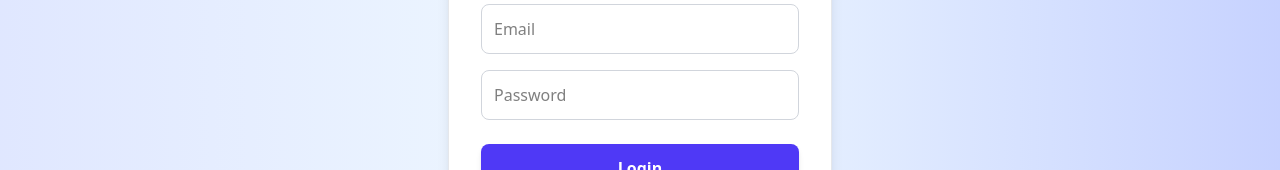
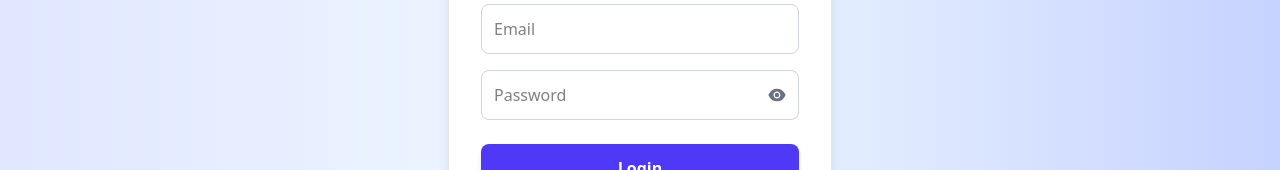
Before and after one commit to manishkumar832/Nodeproject-Frontend, a React (Vite) app: page /login in a window 1280 px wide. Shown: the part 314-484 px from the top of the page. Built offline with nearby package versions, Linux system fonts and the light colour scheme.

Commit message:
validators update

```diff
--- a/src/Dashboards/EmployeeDashBoard/EmployeeApplications.jsx
+++ b/src/Dashboards/EmployeeDashBoard/EmployeeApplications.jsx
@@ -91,7 +91,7 @@ const EmployeeApplications = () => {
 
   return (
     <div className="min-h-screen bg-indigo-50 p-6 mt-20">
-      {/* ✅ Toast container */}
+
       <Toaster position="top-right" reverseOrder={false} />
 
       <h2 className="text-2xl font-bold mb-6 text-gray-800">
--- a/src/Dashboards/EmployeeDashBoard/PostJob.jsx
+++ b/src/Dashboards/EmployeeDashBoard/PostJob.jsx
@@ -56,7 +56,7 @@ const JobPost = () => {
 
   return (
     <div className="flex mt-10 justify-center items-center min-h-screen bg-gradient-to-r from-indigo-100 via-sky-50 to-indigo-200">
-      {/* ✅ Toast Container */}
+
       <Toaster position="top-right" reverseOrder={false} />
 
       <div className="w-full max-w-md bg-white p-8 rounded-2xl shadow-lg border border-gray-200">
--- a/src/pages/Login/Login.jsx
+++ b/src/pages/Login/Login.jsx
@@ -3,6 +3,7 @@ import { useNavigate } from "react-router-dom";
 import { toast, Toaster } from "react-hot-toast";
 import axios from "axios";
 import { ApiUrl } from "../../App";
+import { AiFillEye, AiFillEyeInvisible } from "react-icons/ai"; // 👈 added
 
 export default function Login({ setUser }) {
   const navigate = useNavigate();
@@ -38,7 +39,6 @@ export default function Login({ setUser }) {
       localStorage.setItem("token", results?.data?.token);
       localStorage.setItem("role", results?.data?.user.role);
 
-
       setTimeout(() => {
         if (results?.data?.user.role === "employee") {
           navigate("/Employee");
@@ -50,10 +50,9 @@ export default function Login({ setUser }) {
       }, 500);
     } catch (error) {
       console.error(error);
-      toast.error(
-        error?.response?.data?.message || "Login failed ❌",
-        { duration: 3000 }
-      );
+      toast.error(error?.response?.data?.message || "Login failed ❌", {
+        duration: 3000,
+      });
     } finally {
       setLoading(false);
     }
@@ -81,16 +80,27 @@ export default function Login({ setUser }) {
             className="w-full border border-gray-300 p-3 rounded-lg focus:outline-none focus:ring-2 focus:ring-indigo-400"
           />
 
-          <div className="relative">
+
+          <div className="relative w-full">
             <input
               type={showPassword ? "text" : "password"}
               name="password"
               placeholder="Password"
               value={form.password}
               onChange={handleChange}
-              className="w-full border border-gray-300 p-3 rounded-lg focus:outline-none focus:ring-2 focus:ring-indigo-400 pr-16"
+              className="w-full border border-gray-300 p-3 rounded-lg focus:outline-none focus:ring-2 focus:ring-indigo-400 pr-10"
               disabled={loading}
             />
+            <span
+              className="absolute inset-y-0 right-3 flex items-center cursor-pointer text-gray-500"
+              onClick={() => setShowPassword(!showPassword)}
+            >
+              {showPassword ? (
+                <AiFillEyeInvisible size={20} />
+              ) : (
+                <AiFillEye size={20} />
+              )}
+            </span>
           </div>
         </div>
 
--- a/src/pages/Navbar.jsx
+++ b/src/pages/Navbar.jsx
@@ -18,7 +18,7 @@ export default function Navbar({ isLoggedIn, role, onLogout }) {
   const goHome = () => {
     if (role === "employee") navigate("/employee");
     else if (role === "jobseeker") navigate("/jobseeker");
-    else navigate("/"); // fallback
+    else navigate("/");
   };
 
 
--- a/src/pages/Profile.jsx
+++ b/src/pages/Profile.jsx
@@ -1,4 +1,4 @@
-// Profile.jsx
+
 import React, { useEffect, useState } from "react";
 import axios from "axios";
 import { ApiUrl } from "../App";
--- a/src/pages/Signup/Signup.jsx
+++ b/src/pages/Signup/Signup.jsx
@@ -3,6 +3,7 @@ import { useNavigate } from "react-router-dom";
 import toast from "react-hot-toast";
 import axios from "axios";
 import { ApiUrl } from "../../App";
+import { AiFillEye, AiFillEyeInvisible } from "react-icons/ai";
 
 export default function Signup() {
   const [form, setForm] = useState({
@@ -12,6 +13,8 @@ export default function Signup() {
     password: "",
     role: "",
   });
+
+  const [showPassword, setShowPassword] = useState(false);
 
   const navigate = useNavigate();
 
@@ -80,6 +83,7 @@ export default function Signup() {
             className="w-full border border-gray-300 p-3 rounded-lg focus:outline-none focus:ring-2 focus:ring-indigo-400"
           />
 
+
           <div className="relative w-full">
             <input
               type={showPassword ? "text" : "password"}
@@ -93,10 +97,13 @@ export default function Signup() {
               className="absolute inset-y-0 right-3 flex items-center cursor-pointer text-gray-500"
               onClick={() => setShowPassword(!showPassword)}
             >
-        {showPassword ? <AiFillEyeInvisible size={20} /> : <AiFillEye size={20} />}
+              {showPassword ? (
+                <AiFillEyeInvisible size={20} />
+              ) : (
+                <AiFillEye size={20} />
+              )}
             </span>
           </div>
-
 
           <select
             name="role"
```
Also changed, not shown: src/Dashboards/EmployeeDashBoard/EmployeeDashboard.jsx (+4 -6 lines), src/Dashboards/EmployeeDashBoard/ManageJobs.jsx (+7 -7 lines), src/Dashboards/Jobseekerdashboard.jsx/Jobseeker.jsx (+3 -4 lines). Lines whose indentation alone changed are shown as unchanged.
